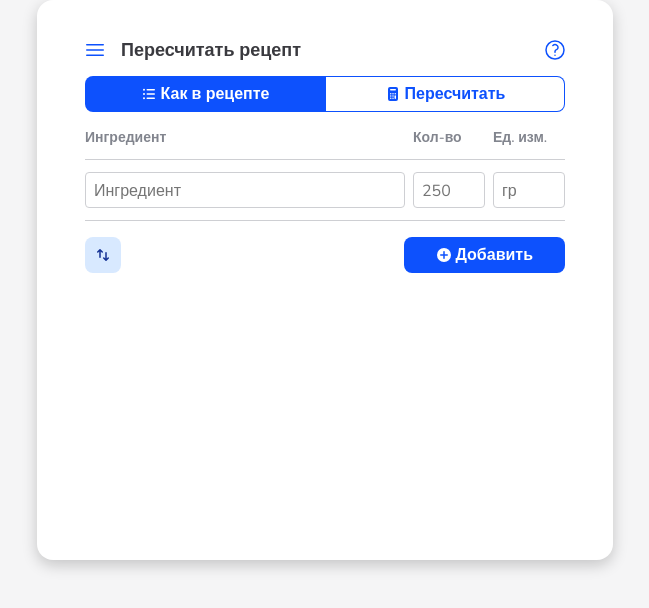
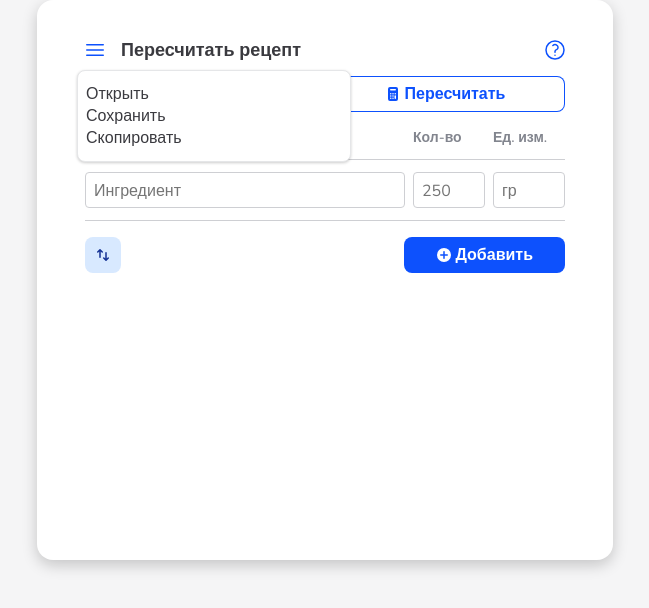
Before and after one commit to stepanzh/Proportio-beta, a Vue app: page / in a window 1280 px wide. Both pictures are taken after a click on the button 410 px from the left and 50 px from the top of the page. Shown: the top 608 px of the page, without its empty margins (315-964 px from the left). Built offline with nearby package versions, Linux system fonts and the light colour scheme.

Commit message:
feat(calc-view): popup menu

```diff
--- /dev/null
+++ b/src/directives/clickOutside.js
@@ -0,0 +1,27 @@
+// See
+// https://stackoverflow.com/a/64698630/17892216
+// excluding element - https://runthatline.com/how-to-detect-outside-click-with-vue-3/
+export const clickOutside = {
+    __name: 'click-outside',
+
+    mounted: function (element, binding) {
+      element.clickOutsideEvent = function (event) {
+        const excludeComponent = document.getElementById(binding.arg)
+
+        if (
+          !(element == event.target || element.contains(event.target)) &&
+          !(
+            excludeComponent &&
+            (event.target == excludeComponent || excludeComponent.contains(event.target))
+          )
+        ) {
+          binding.value(event, element)
+        }
+      }
+      document.addEventListener('click', element.clickOutsideEvent)
+    },
+
+    unmounted: function (element) {
+        document.removeEventListener('click', element.clickOutsideEvent)
+    }
+  }
--- /dev/null
+++ b/src/directives/index.js
@@ -0,0 +1,5 @@
+import { clickOutside } from "@/directives/clickOutside"
+
+export default [
+    clickOutside,
+]
--- a/src/main.js
+++ b/src/main.js
@@ -2,6 +2,7 @@ import { createApp } from 'vue'
 import { createPinia } from 'pinia'
 
 import App from '@/App.vue'
+import directives from '@/directives'
 import uiComponents from '@/ui'
 import '@/assets/app.css'
 
@@ -10,6 +11,7 @@ const pinia = createPinia()
 const app = createApp(App)
 
 uiComponents.forEach((x) => { console.log(x.__name); app.component(x.__name, x) })
+directives.forEach((x) => { app.directive(x.__name, x) })
 
 app.use(pinia)
 app.mount('#app')
--- a/src/views/proportio/CalculatorView.vue
+++ b/src/views/proportio/CalculatorView.vue
@@ -6,9 +6,16 @@
             </PToast>
             <AppNavBar title="Пересчитать рецепт">
                 <template #left-menu>
-                    <PIconButton>
-                        <Bars3IconOutline />
-                    </PIconButton>
+                    <div class="popup">
+                        <PIconButton @click="isMenuShown = !isMenuShown" id="popupButton">
+                            <Bars3IconOutline />
+                        </PIconButton>
+                        <div class="popup__content popup-menu" v-if="isMenuShown" v-click-outside:popupButton="onPopupOutside">
+                            <p>Открыть</p>
+                            <p>Сохранить</p>
+                            <p>Скопировать</p>
+                        </div>
+                    </div>
                 </template>
                 <template #right-menu>
                     <PIconButton @click="proportio.navToHelp()">
@@ -61,6 +68,7 @@ import AppScreen from '@/components/AppScreen.vue'
 import OriginalTable from '@/components/OriginalTable.vue'
 import ScaledTable from '@/components/ScaledTable.vue'
 import { useProportioNavStore } from '@/stores/proportioNav'
+import PButton from '@/ui/PButton.vue'
 
 
 const proportio = useProportioNavStore()
@@ -101,6 +109,10 @@ function setScaled() {
 
     mode.value = Modes.scale
 }
+
+const isMenuShown = ref(false)
+
+function onPopupOutside() { isMenuShown.value = false }
 </script>
 
 
@@ -150,4 +162,22 @@ function setScaled() {
     border-top-left-radius: 0;
     border-bottom-left-radius: 0;
 }
+
+.popup {
+    position: relative;
+}
+
+.popup__content {
+    top: calc(100% + 2px);
+    position: absolute;
+}
+
+.popup-menu {
+    background-color: white;
+    padding: 12px 8px;
+    border: 1px solid var(--shuttle-gray-100);
+    border-radius: 8px;
+    min-width: 256px;
+    box-shadow: var(--elevation-1);
+}
 </style>
```
